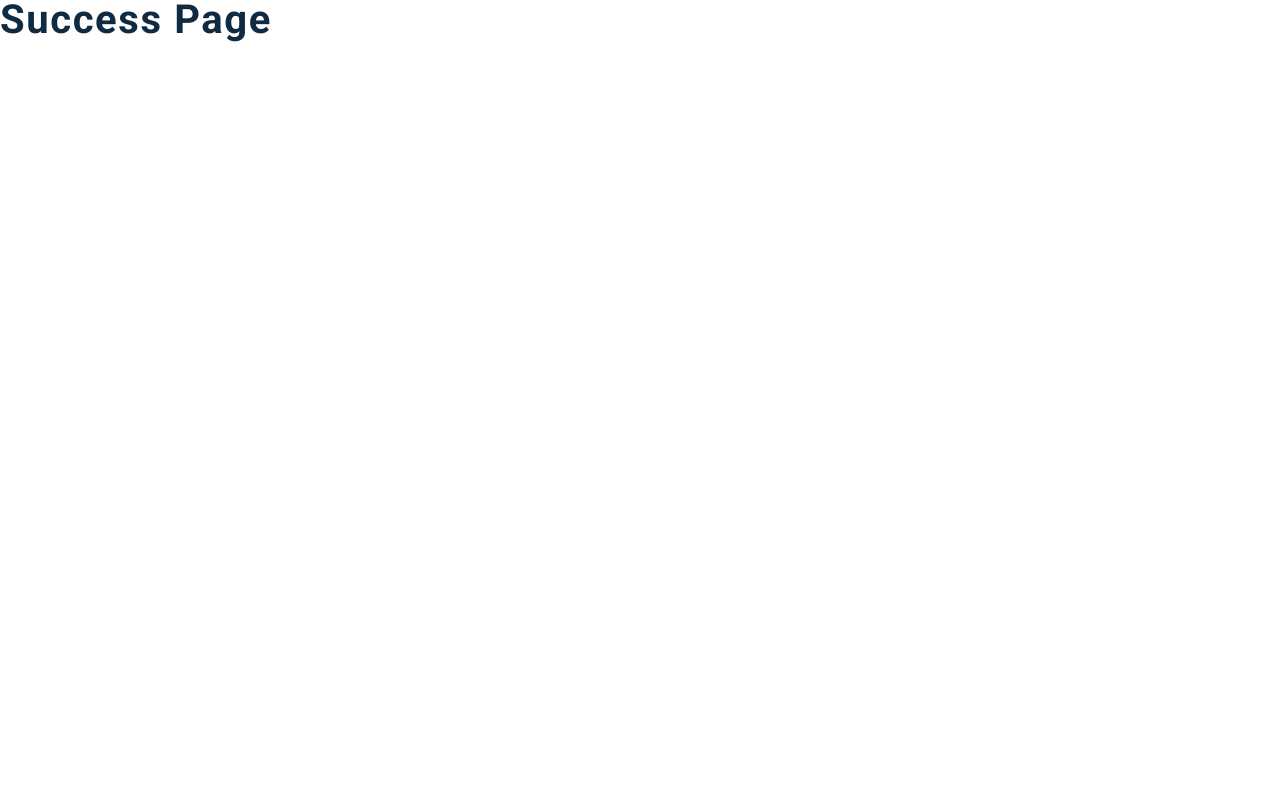
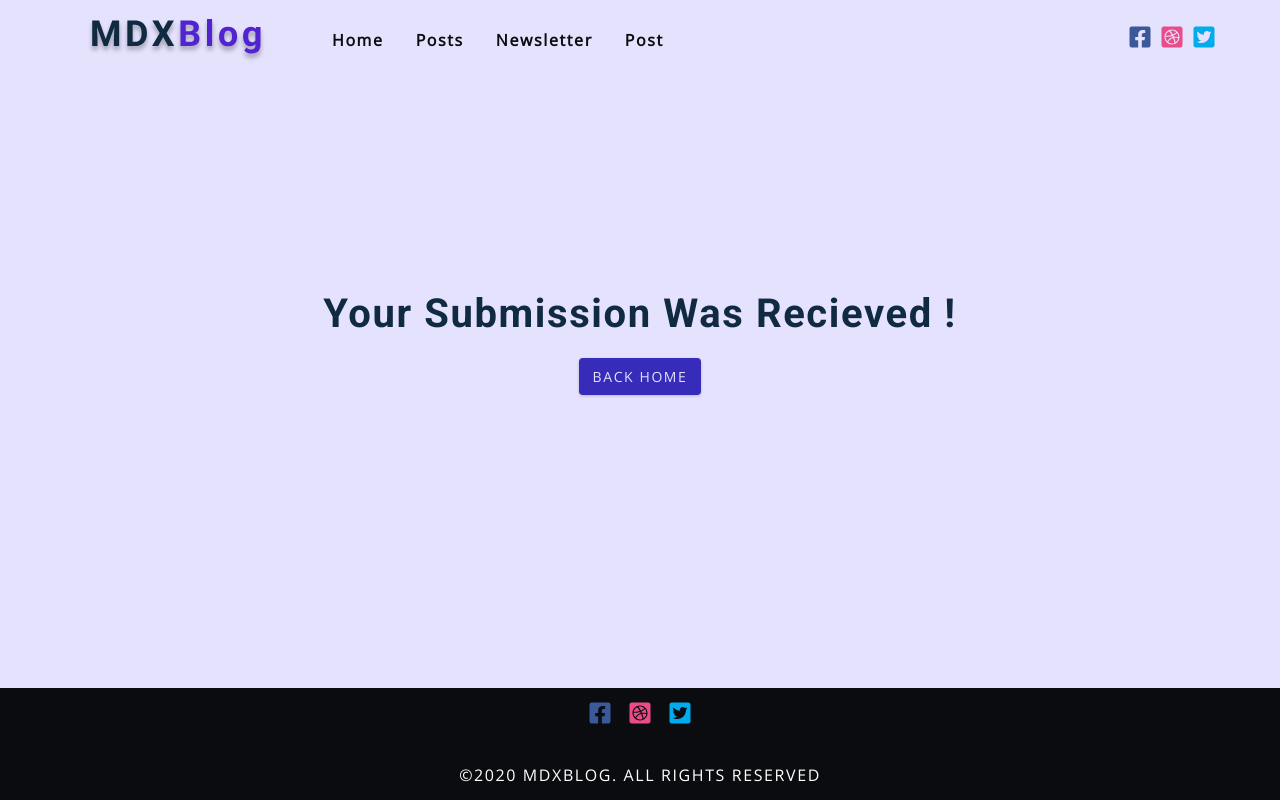
Before and after one commit to krittiyaclark/gatsby-mdx-blog-project, a Gatsby site: page /success in a window 1280 px wide. Built offline with nearby package versions, Linux system fonts and the light colour scheme; Gatsby itself is replaced by a stand-in of ours.

Commit message:
Intergated Netlify form to the newsletter component with the success page

```diff
--- a/src/pages/success.js
+++ b/src/pages/success.js
@@ -1,8 +1,20 @@
-import React from 'react'
-import Layout from '../components/Layout'
-import { Link } from 'gatsby'
+import React from "react"
+import Layout from "../components/Layout"
+import { Link } from "gatsby"
+
 const Success = () => {
-  return <h2>success page</h2>
+  return (
+    <Layout>
+      <section className="success-page">
+        <div className="page-center">
+          <h2>your submission was recieved !</h2>
+          <Link to="/" className="btn">
+            back home
+          </Link>
+        </div>
+      </section>
+    </Layout>
+  )
 }
 
 export default Success
```
Also changed, not shown: src/pages/newsletter.js (+10 -1 lines), 1 other file.
